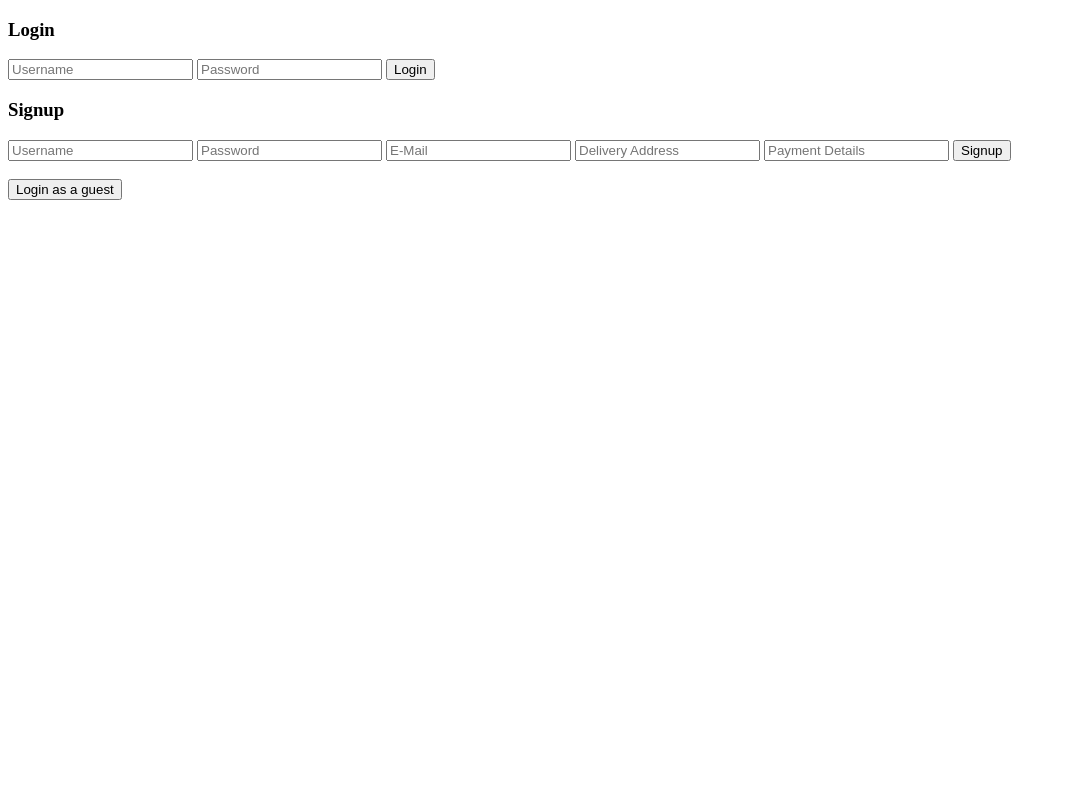
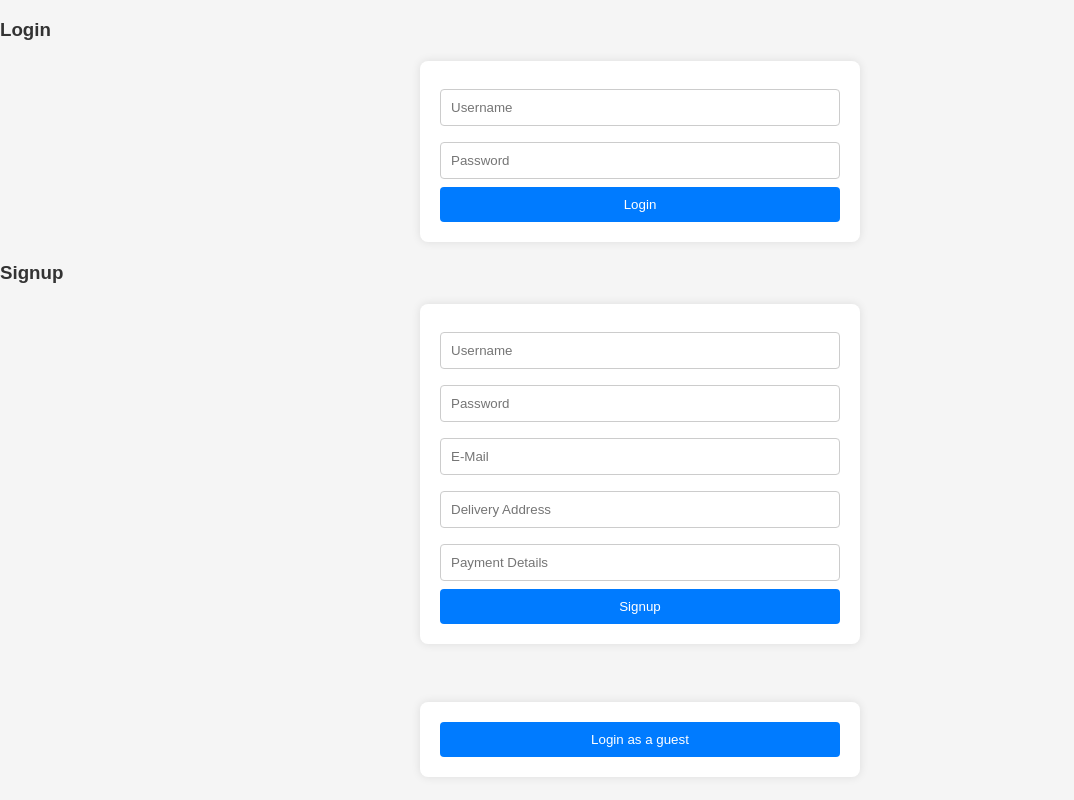
Before and after one commit to cucumberNimbus/ITECH3208-Codes, a PHP site: page / in a window 1280 px wide. Shown: the whole page, without its empty margins (0-1074 px from the left). Run offline with PHP 8.4, Linux system fonts and the light colour scheme.

Commit message:
Fully functional front end codes

```diff
--- a/Shop/index.php
+++ b/Shop/index.php
@@ -11,6 +11,50 @@ require_once 'login_functions/login_view.inc.php';
         <meta http-equiv="X-UA-Compatible" content="IE=edge">
         <meta name="viewport" content="width=device-width, initial-scale=1.0">
         <title>Login & Signup</title>
+        <style>
+        body {
+            font-family: Arial, sans-serif;
+            background-color: #f5f5f5;
+            margin: 0;
+            padding: 0;
+        }
+        h3 {
+            color: #333;
+        }
+        form {
+            max-width: 400px;
+            margin: 20px auto;
+            padding: 20px;
+            background-color: #fff;
+            border-radius: 8px;
+            box-shadow: 0 0 10px rgba(0, 0, 0, 0.1);
+        }
+        input[type="text"],
+        input[type="password"] {
+            width: 100%;
+            padding: 10px;
+            margin: 8px 0;
+            border: 1px solid #ccc;
+            border-radius: 4px;
+            box-sizing: border-box;
+        }
+        button {
+            width: 100%;
+            background-color: #007bff;
+            color: #fff;
+            padding: 10px;
+            border: none;
+            border-radius: 4px;
+            cursor: pointer;
+        }
+        button:hover {
+            background-color: #0056b3;
+        }
+        .error-message {
+            color: red;
+            margin-top: 5px;
+        }
+    </style>
     </head>
 
     <body>
```
